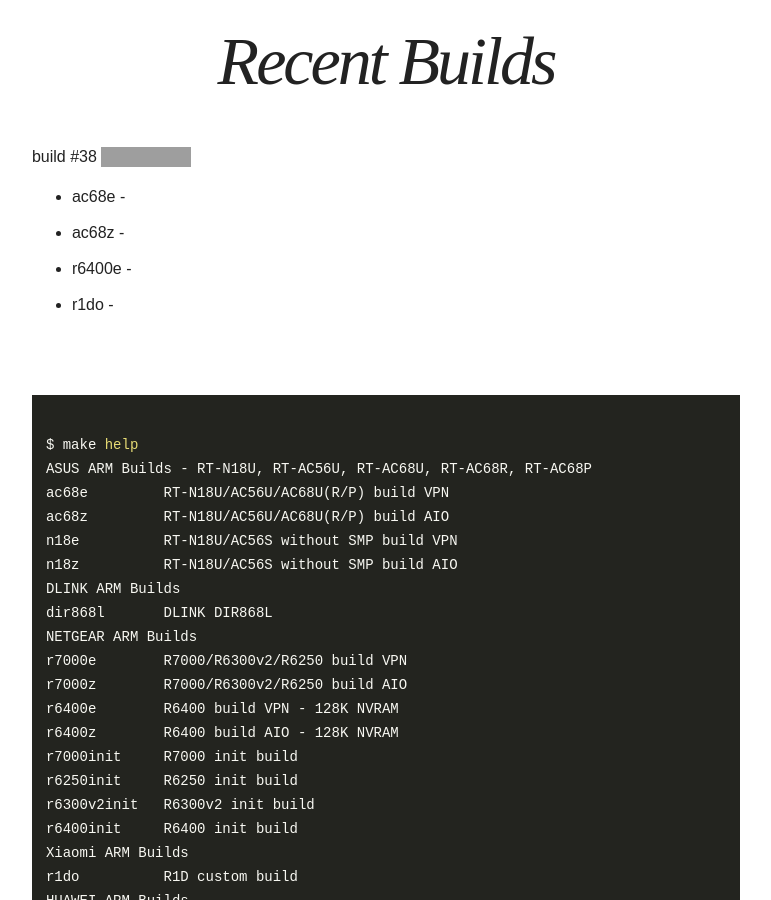
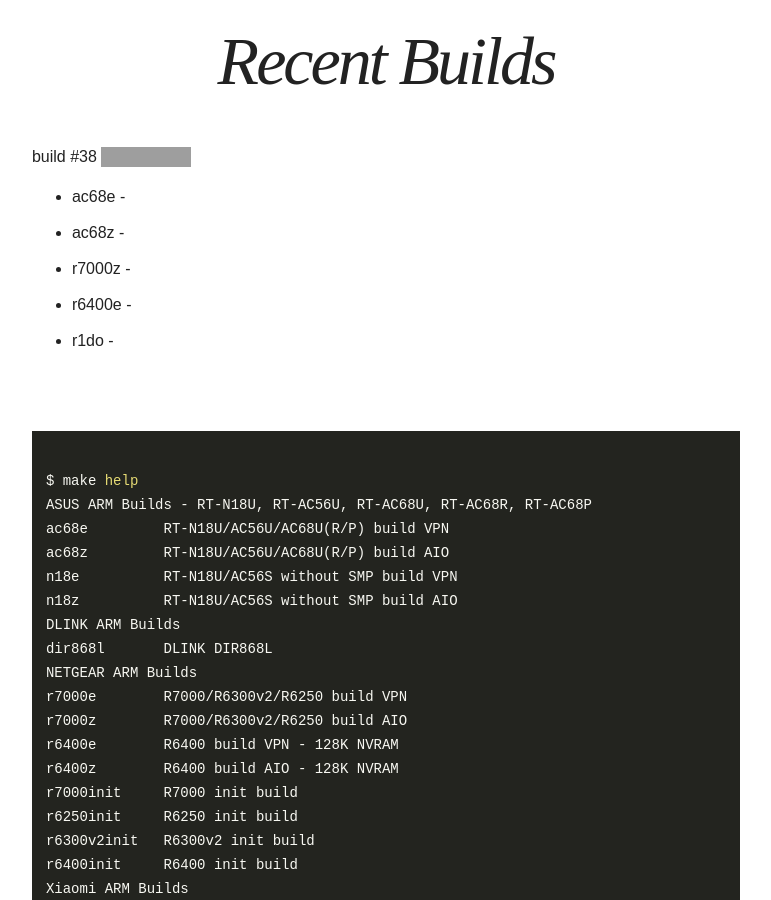
Before and after one commit to oglopss/tomato-arm-ci-jekyll, a Jekyll site: the page built from index.html, in a window 1280 px wide and 900 px high, scrolled down 451 px. Shown: the whole window, without its empty margins (254-1025 px from the left). Built offline with Jekyll 4.4.1, drawn with Linux system fonts in a browser that asks for light colours; nearby versions of some CDN libraries; grey boxes are pictures that could not be loaded.

Commit message:
Travis build 38 r7000z pushed to gh-pages

```diff
--- a/_data/ss.yml
+++ b/_data/ss.yml
@@ -4,3 +4,4 @@ files:
   - 0002 ac68z
   - 0005 r1do
   - 0004 r6400e
+  - 0003 r7000z
```
